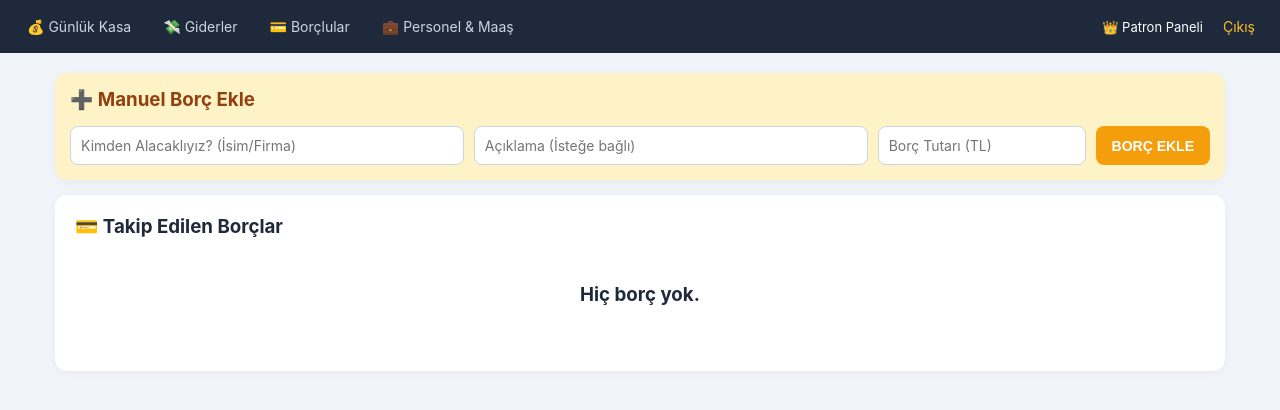
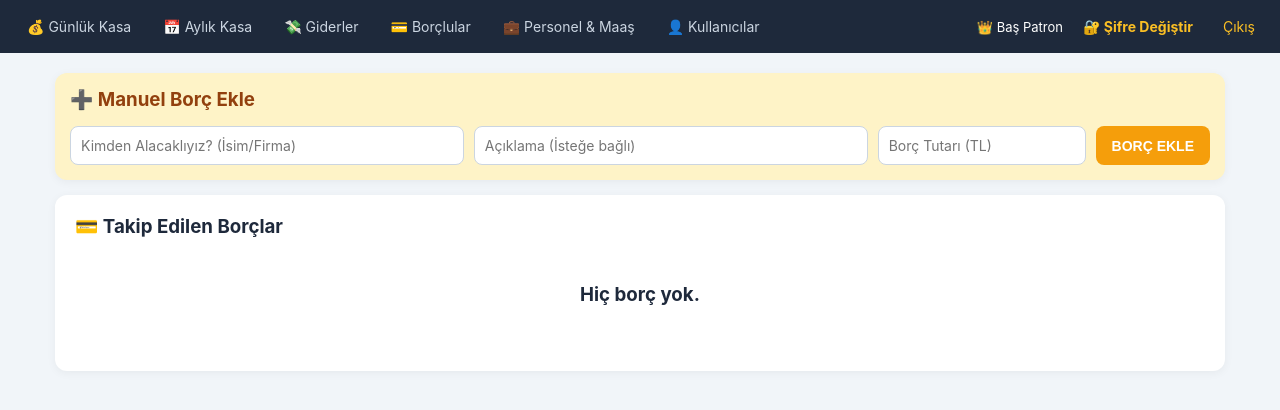
Before and after one commit to Kadirsh299/acar-kasa-takip, a Flask app: page /borclular in a window 1280 px wide. Shown: the top 410 px of the page. Run offline with Flask 3, Linux system fonts and the light colour scheme; the visitor is signed in with stand-in values (Sample User, id 1); parts of the project's set-up code (start-up, migrations or seed data) failed here and were passed over.

Commit message:
Update base.html

```diff
--- a/templates/base.html
+++ b/templates/base.html
@@ -33,11 +33,14 @@ input:focus,select:focus{outline:2px solid #3b82f6;border-color:transparent}
 </style></head><body>
 <nav>
 <a href="{{ url_for('kasa') }}">💰 Günlük Kasa</a>
+<a href="{{ url_for('aylik_kasa') }}">📅 Aylık Kasa</a>
 <a href="{{ url_for('giderler') }}">💸 Giderler</a>
 <a href="{{ url_for('borclular') }}">💳 Borçlular</a>
 <a href="{{ url_for('personel') }}">💼 Personel & Maaş</a>
+<a href="{{ url_for('kullanicilar') }}">👤 Kullanıcılar</a>
 <div class="kullanici">
-<span>👑 Patron Paneli</span>
+<span>👑 {{ current_user.full_name }}</span>
+<a href="{{ url_for('sifre_degistir') }}" style="color:#fbbf24; font-weight:bold;">🔐 Şifre Değiştir</a>
 <a href="{{ url_for('logout') }}">Çıkış</a>
 </div>
 </nav>
```
